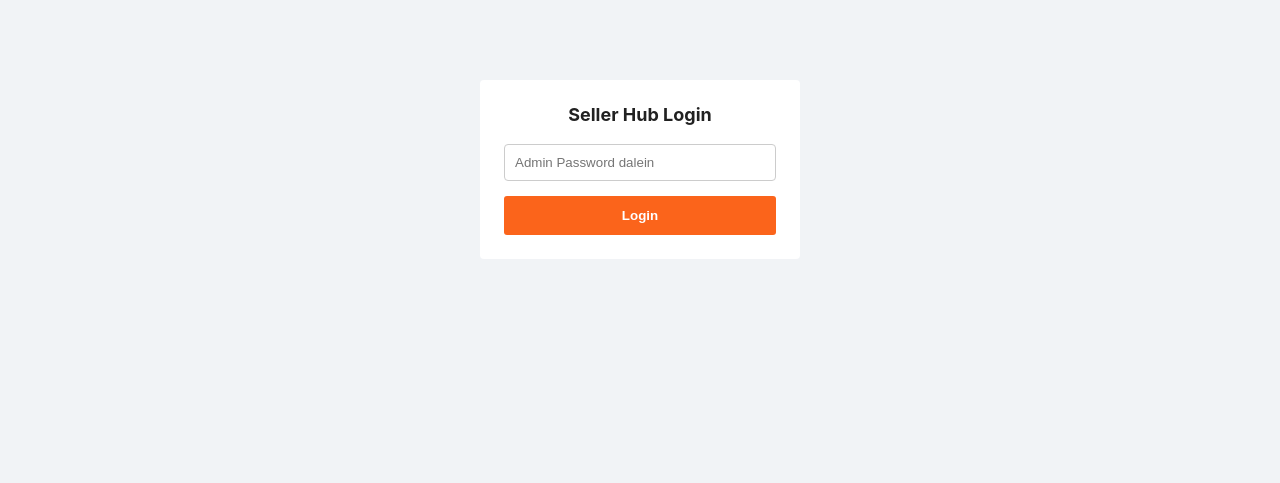
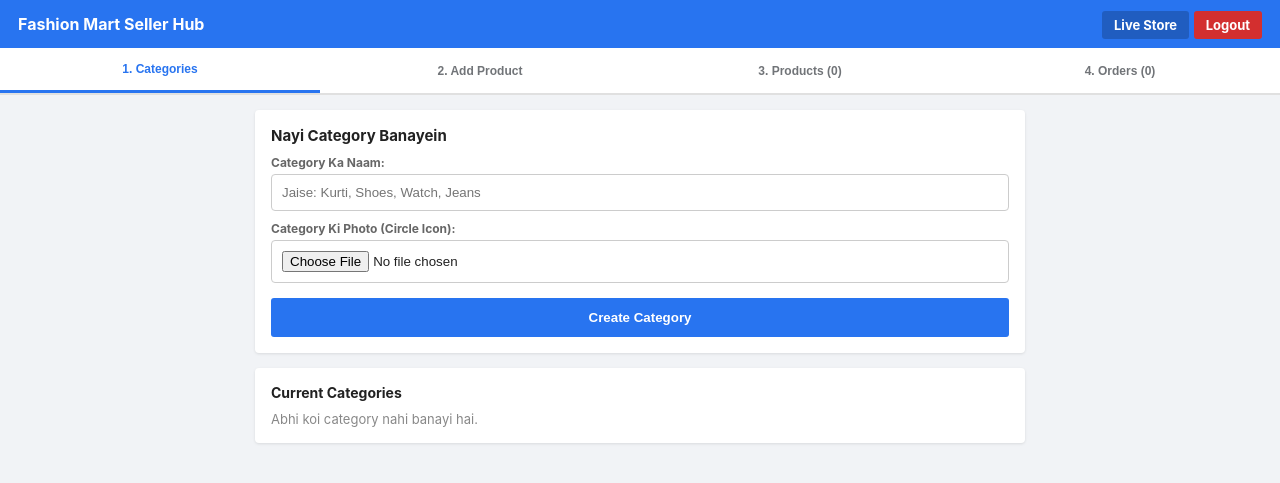
Before and after one commit to mrevilhunter2-pixel/Fashion-mart, a Flask app: page /admin in a window 1280 px wide. Shown: the top 483 px of the page. Run offline with Flask 3, Linux system fonts and the light colour scheme; the visitor is signed in with stand-in values (Sample User, id 1); data that the repository does not hold is empty; some libraries are stand-ins or nearby versions.

Commit message:
Update admin.html

```diff
--- a/templates/admin.html
+++ b/templates/admin.html
@@ -1,4 +1,4 @@
-<!DOCTYPE html>
+     <!DOCTYPE html>
 <html lang="hi">
 <head>
     <meta charset="UTF-8">
@@ -27,12 +27,13 @@
 </head>
 <body>
 
-    {% if not logged_in %}
+    <!-- Sahi Login Check -->
+    {% if not session.admin_logged_in %}
         <div style="max-width: 320px; margin: 80px auto; background: white; padding: 24px; border-radius: 4px;">
             <h2 style="font-size: 18px; margin-bottom: 15px; text-align: center;">Seller Hub Login</h2>
             {% if error %}<p style="color:red; font-size:13px;">{{ error }}</p>{% endif %}
             <form action="/admin" method="POST">
-                <input type="password" name="password" placeholder="Admin Password dalein" required>
+                <input type="password" name="password" placeholder="Admin Password dalein (admin123)" required>
                 <button type="submit" class="btn-submit">Login</button>
             </form>
         </div>
@@ -45,7 +46,6 @@
             </div>
         </header>
 
-        <!-- 4 Tabs -->
         <div class="nav-tabs">
             <button class="tab-btn active" onclick="switchTab(0)">1. Categories</button>
             <button class="tab-btn" onclick="switchTab(1)">2. Add Product</button>
@@ -58,11 +58,12 @@
             <div class="section active">
                 <div class="box">
                     <h3 style="font-size:15px; margin-bottom:8px;">Nayi Category Banayein</h3>
-                    <form action="/api/add-category" method="POST" enctype="multipart/form-data">
+                    <!-- Fix: Correct Route and Names -->
+                    <form action="/admin/category/add" method="POST" enctype="multipart/form-data">
                         <label>Category Ka Naam:</label>
-                        <input type="text" name="name" placeholder="Jaise: Kurti, Shoes, Watch, Jeans" required>
+                        <input type="text" name="category_name" placeholder="Jaise: Kurti, Shoes, Watch, Jeans" required>
                         <label>Category Ki Photo (Circle Icon):</label>
-                        <input type="file" name="cat_image" accept="image/*" required>
+                        <input type="file" name="category_image" accept="image/*" required>
                         <button type="submit" class="btn-submit" style="background:#2874f0;">Create Category</button>
                     </form>
                 </div>
@@ -75,12 +76,12 @@
                             <img src="{{ c['image_url'] or '/static/default_cat.png' }}">
                             <strong>{{ c['name'] }}</strong>
                         </div>
-                        <form action="/api/delete-category/{{ c['id'] }}" method="POST" onsubmit="return confirm('Pakka delete karna hai?');">
+                        <form action="/admin/category/delete/{{ c['id'] }}" method="POST" onsubmit="return confirm('Pakka delete karna hai?');">
                             <button type="submit" style="color:red; background:none; border:none; cursor:pointer; font-weight:bold;">🗑️ Delete</button>
                         </form>
                     </div>
                     {% else %}
-                        <p style="color:#888; font-size:13px;">Abhi koi category nahi banayi hai. Pehle banayein!</p>
+                        <p style="color:#888; font-size:13px;">Abhi koi category nahi banayi hai.</p>
                     {% endfor %}
                 </div>
             </div>
@@ -89,7 +90,8 @@
             <div class="section">
                 <div class="box">
                     <h3 style="font-size:15px; margin-bottom:10px;">Naya Product Add Karein</h3>
-                    <form action="/api/add-product" method="POST" enctype="multipart/form-data">
+                    <!-- Fix: Correct Route and Multiple Files Name -->
+                    <form action="/admin/product/add" method="POST" enctype="multipart/form-data">
                         <label>Category Chunein:</label>
                         <select name="category" required>
                             {% for c in categories %}
@@ -107,7 +109,7 @@
                         <input type="number" name="price" placeholder="e.g. 799" required>
 
                         <label>Gallery Se 1 se 4 Photos Select Karein (Multiple Select):</label>
-                        <input type="file" name="product_images" accept="image/*" multiple required>
+                        <input type="file" name="images" accept="image/*" multiple required>
 
                         <button type="submit" class="btn-submit">Upload Product</button>
                     </form>
@@ -122,7 +124,7 @@
                     <div style="flex:1;">
                         <strong>{{ p['name'] }}</strong> [{{ p['category'] }}]
                         <div>₹{{ p['price'] }} <del style="color:#888;">₹{{ p['mrp'] }}</del></div>
-                        <form action="/api/delete-product/{{ p['id'] }}" method="POST" onsubmit="return confirm('Delete karna hai?');">
+                        <form action="/admin/product/delete/{{ p['id'] }}" method="POST" onsubmit="return confirm('Delete karna hai?');">
                             <button type="submit" style="color:red; background:none; border:none; margin-top:6px; cursor:pointer; font-weight:bold;">🗑️ Delete</button>
                         </form>
                     </div>
@@ -141,7 +143,7 @@
                     <div style="margin: 6px 0;"><strong>{{ o['item_name'] }}</strong> - ₹{{ o['price'] }} ({{ o['payment_method'] }})</div>
                     <div style="font-size:12px; color:#555;">{{ o['customer_name'] }} | {{ o['phone'] }} | {{ o['address'] }}</div>
                     <div style="margin-top:10px;">
-                        <select onchange="updateStatus('{{ o['order_id'] }}', this.value)">
+                        <select onchange="updateStatus('{{ o['id'] }}', this.value)">
                             <option value="Pending" {% if o['status'] == 'Pending' %}selected{% endif %}>Pending</option>
                             <option value="Shipped" {% if o['status'] == 'Shipped' %}selected{% endif %}>Shipped 🚚</option>
                             <option value="Delivered" {% if o['status'] == 'Delivered' %}selected{% endif %}>Delivered ✅</option>
@@ -160,10 +162,10 @@
                 document.querySelectorAll('.section').forEach((s, i) => s.classList.toggle('active', i === index));
             }
             function updateStatus(orderId, status) {
-                fetch('/api/update-status', {
+                fetch('/admin/order/update/' + orderId, {
                     method: 'POST',
-                    headers: {'Content-Type': 'application/json'},
-                    body: JSON.stringify({ orderId, status })
+                    headers: {'Content-Type': 'application/x-www-form-urlencoded'},
+                    body: 'status=' + encodeURIComponent(status)
                 }).then(() => alert("Status Updated: " + status));
             }
         </script>
```
